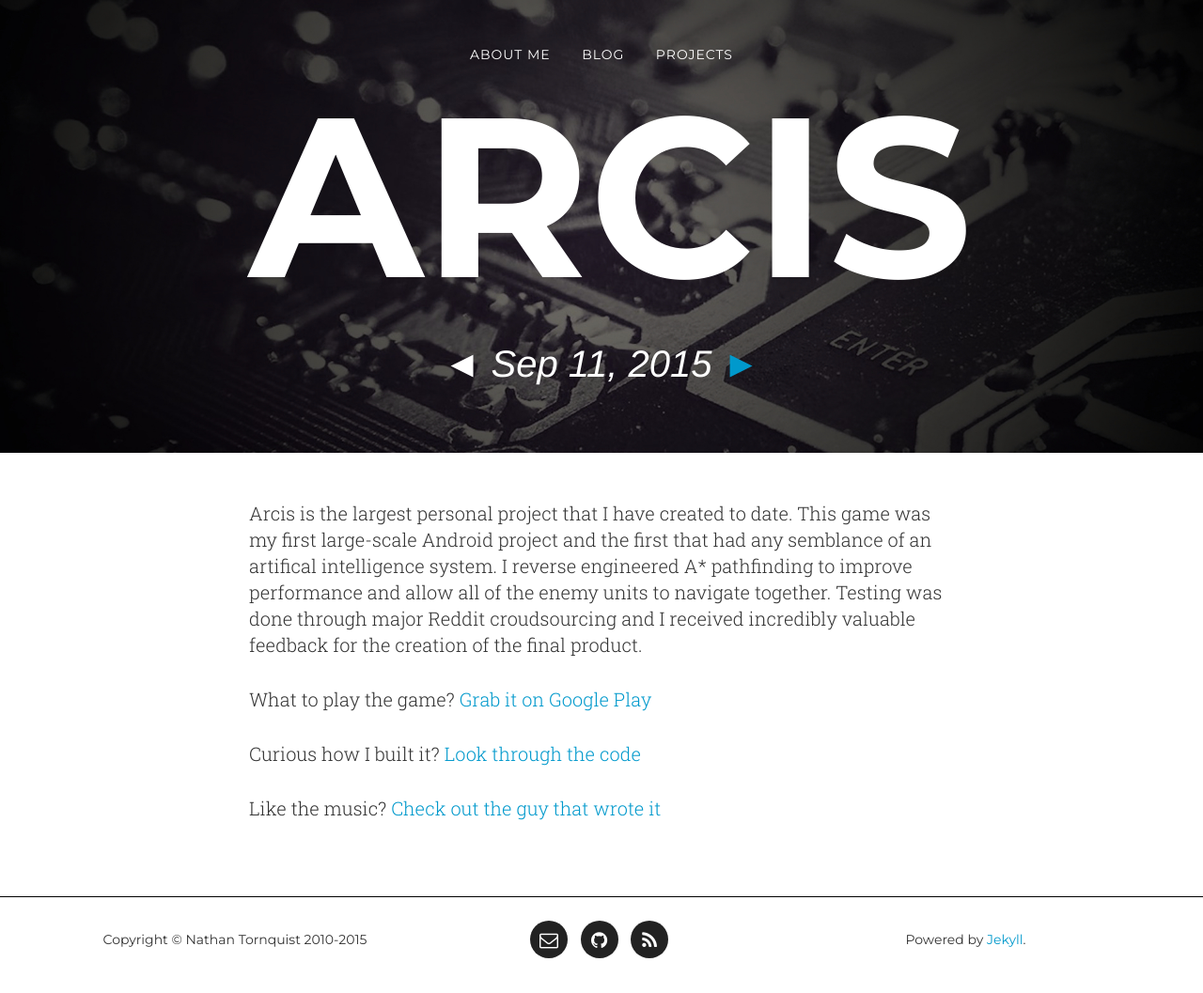
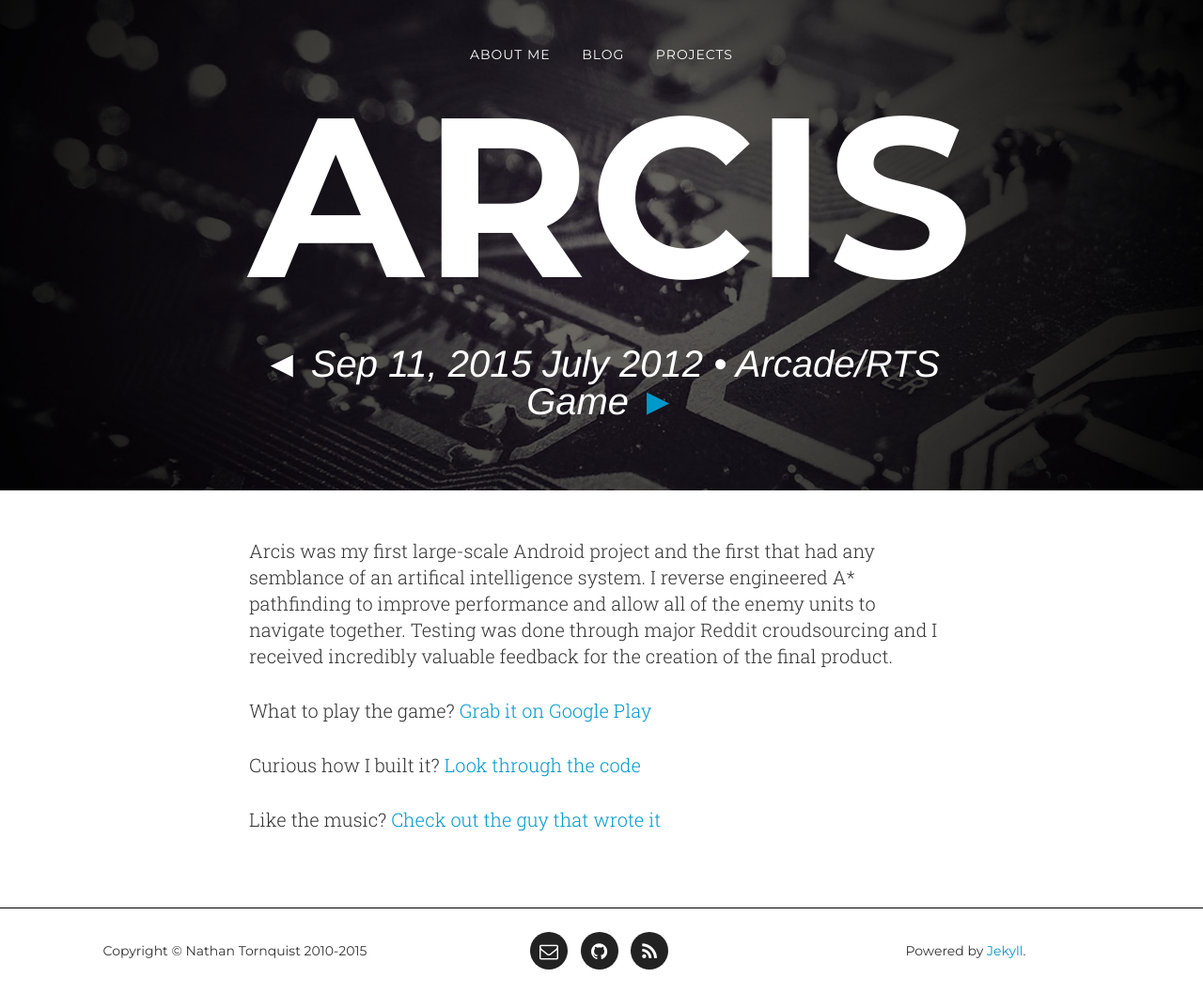
Before and after one commit to Tornquist/tornquist.github.io, a Jekyll site: the page built from _projects/arcis.md, in a window 1280 px wide and 1057 px high. Shown: the whole window at 94% size. Built offline with Jekyll 4.4.1, drawn with Linux system fonts in a browser that asks for light colours; some web fonts are replaced.

Commit message:
Updated and Linked Project Pages fixes #3

```diff
--- a/_layouts/default.html
+++ b/_layouts/default.html
@@ -33,6 +33,9 @@
             {% if page.date %}
               <span>{{ page.date | date: "%b %-d, %Y" }}{% if page.author %} • {{ page.author }}{% endif %}{% if page.meta %} • {{ page.meta }}{% endif %}</span>
             {% endif %}
+            {% if page.release or page.category %}
+              <span>{{ page.release }}{% if page.release and page.category %} • {% endif %}{{ page.category }}</span>
+            {% endif %}
 
             {% if page.previous or page.next %}
               <span class="next-link">
--- a/_projects/arcis.md
+++ b/_projects/arcis.md
@@ -8,8 +8,7 @@ subtitle: A cross between an arcade and RTS game
 release: July 2012
 category: Arcade/RTS Game
 ---
-Arcis is the largest personal project that I have created to date. This game was my first
-large-scale Android project and the first that had any semblance of an artifical intelligence
+Arcis was my first large-scale Android project and the first that had any semblance of an artifical intelligence
 system. I reverse engineered A\* pathfinding to improve performance and allow all of the enemy
 units to navigate together. Testing was done through major Reddit croudsourcing and I received
 incredibly valuable feedback for the creation of the final product.
```
Also changed, not shown: _projects/solo_defense.md (+1 -1 lines), projects.md (+1 -1 lines).
